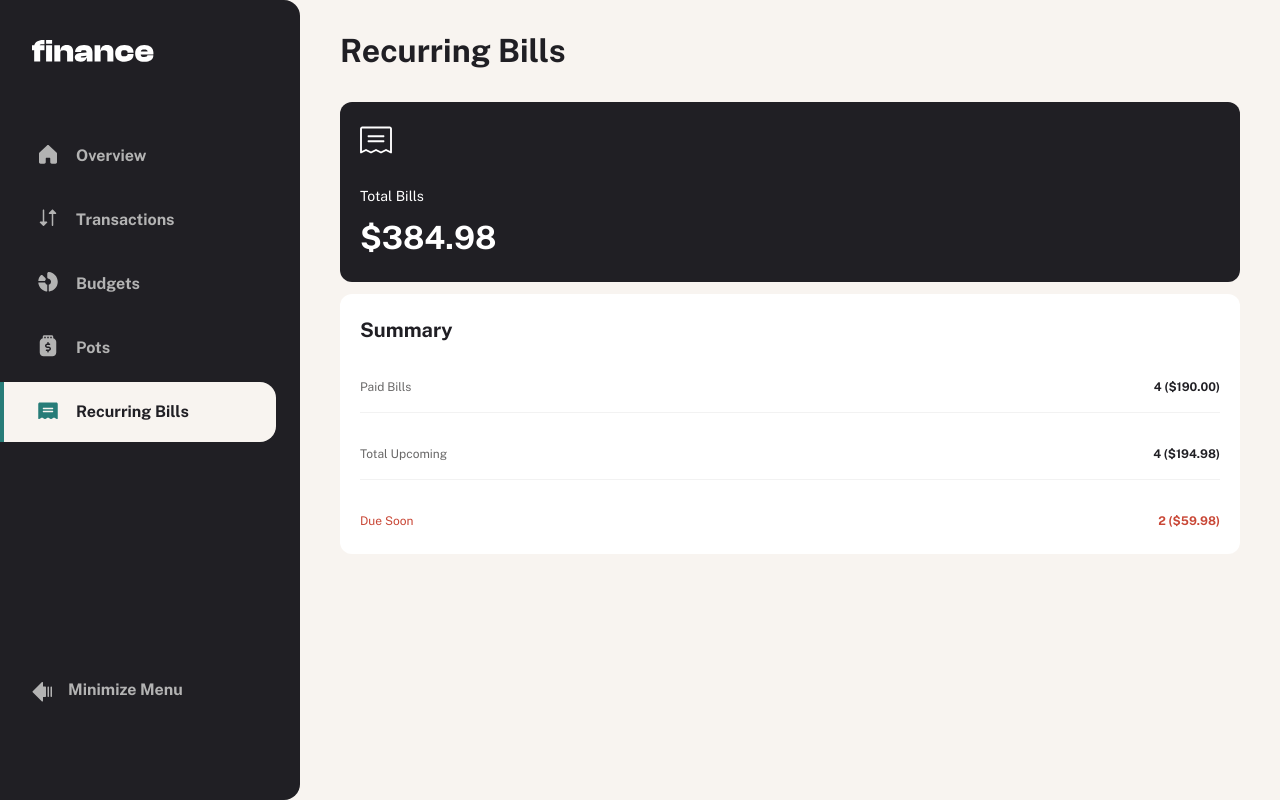
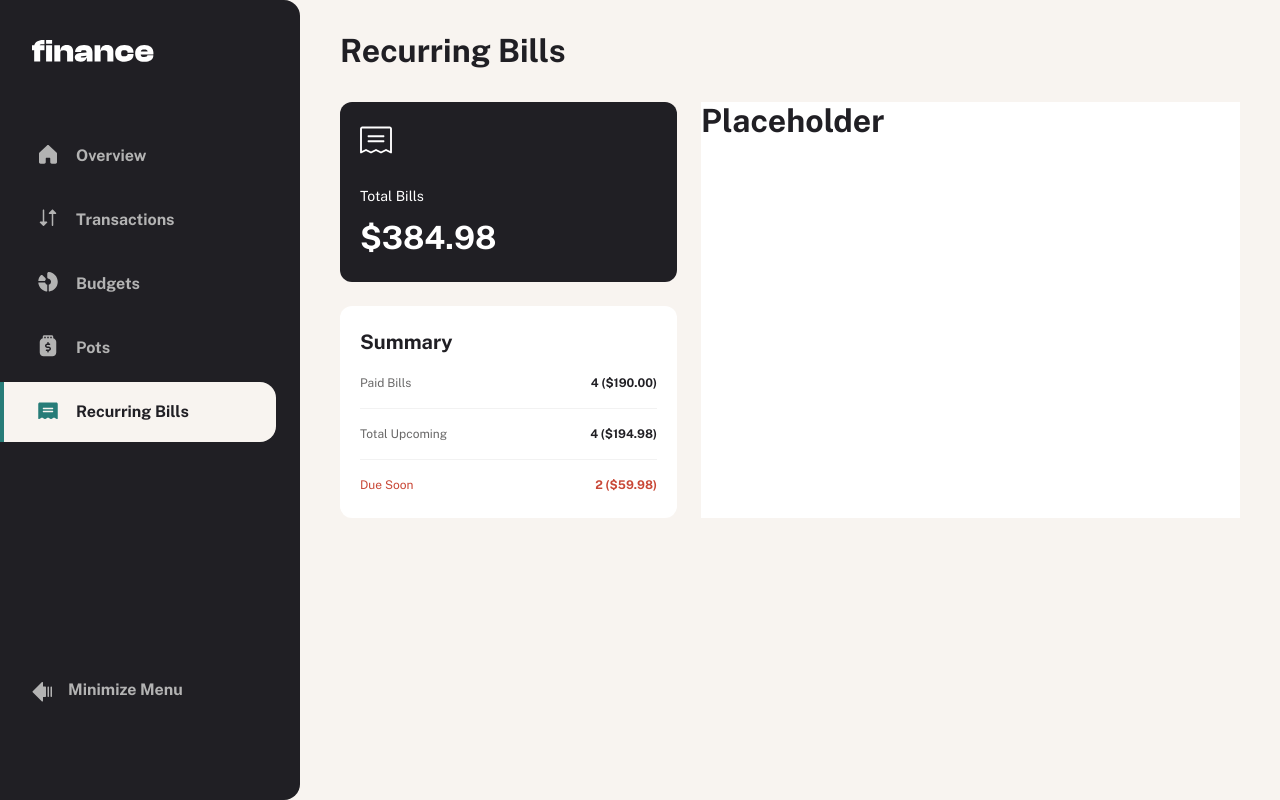
Before and after one commit to PioKl/Personal-Finance-App, a Next.js app: page /recurring-bills in a window 1280 px wide. Built offline with nearby package versions, Linux system fonts and the light colour scheme.

Commit message:
Tailwind classes update

```diff
--- a/app/(root)/recurring-bills/page.tsx
+++ b/app/(root)/recurring-bills/page.tsx
@@ -108,9 +108,9 @@ const RecurringBills = () => {
       <div className="flex items-center justify-between">
         <h1>Recurring Bills</h1>
       </div>
-      <div>
-        <div className="flex flex-col gap-space-150">
-          <div className="flex items-center rounded-default gap-space-250 px-space-250 py-space-300 bg-fill-one md:flex-col md:items-start md:gap-space-400">
+      <div className="flex flex-col gap-space-300 lg:flex-row">
+        <div className="flex flex-col gap-space-150 md:flex-row md:gap-space-300 lg:flex-col lg:min-w-[337px]">
+          <div className="flex flex-1 items-center rounded-default gap-space-250 px-space-250 py-space-300 bg-fill-one md:flex-col md:items-start md:justify-end md:gap-space-400 lg:justify-start">
             <IconRecurringBills />
             <div className="grid gap-space-150 text-color-two">
               <span className="text-preset-4 tracking-preset-4 leading-preset-4 font-preset-4">
@@ -122,7 +122,7 @@ const RecurringBills = () => {
             </div>
           </div>
 
-          <div className="flex flex-col gap-space-250 px-space-250 py-space-300 rounded-default bg-fill-two">
+          <div className="flex flex-1 flex-col gap-space-250 px-space-250 py-space-300 rounded-default bg-fill-two">
             <h2 className="text-preset-3 tracking-preset-3 leading-preset-3 font-preset-3">
               Summary
             </h2>
@@ -130,7 +130,7 @@ const RecurringBills = () => {
               {summaryListItems.map(({ name, value }) => (
                 <li
                   key={name}
-                  className="flex justify-between py-space-200 border-b-1 border-default last:border-0 last:pb-0 last:[&>span]:text-color-red"
+                  className="flex justify-between pb-space-200 border-b-1 border-default last:border-0 last:pb-0 last:[&>span]:text-color-red"
                 >
                   <span className="text-color-three text-preset-5 tracking-preset-5 leading-preset-5 font-preset-5">
                     {name}
@@ -143,7 +143,9 @@ const RecurringBills = () => {
             </ul>
           </div>
         </div>
-        <div></div>
+        <div className="flex flex-1 bg-fill-two">
+          <h1>Placeholder</h1>
+        </div>
       </div>
     </section>
   );
```
